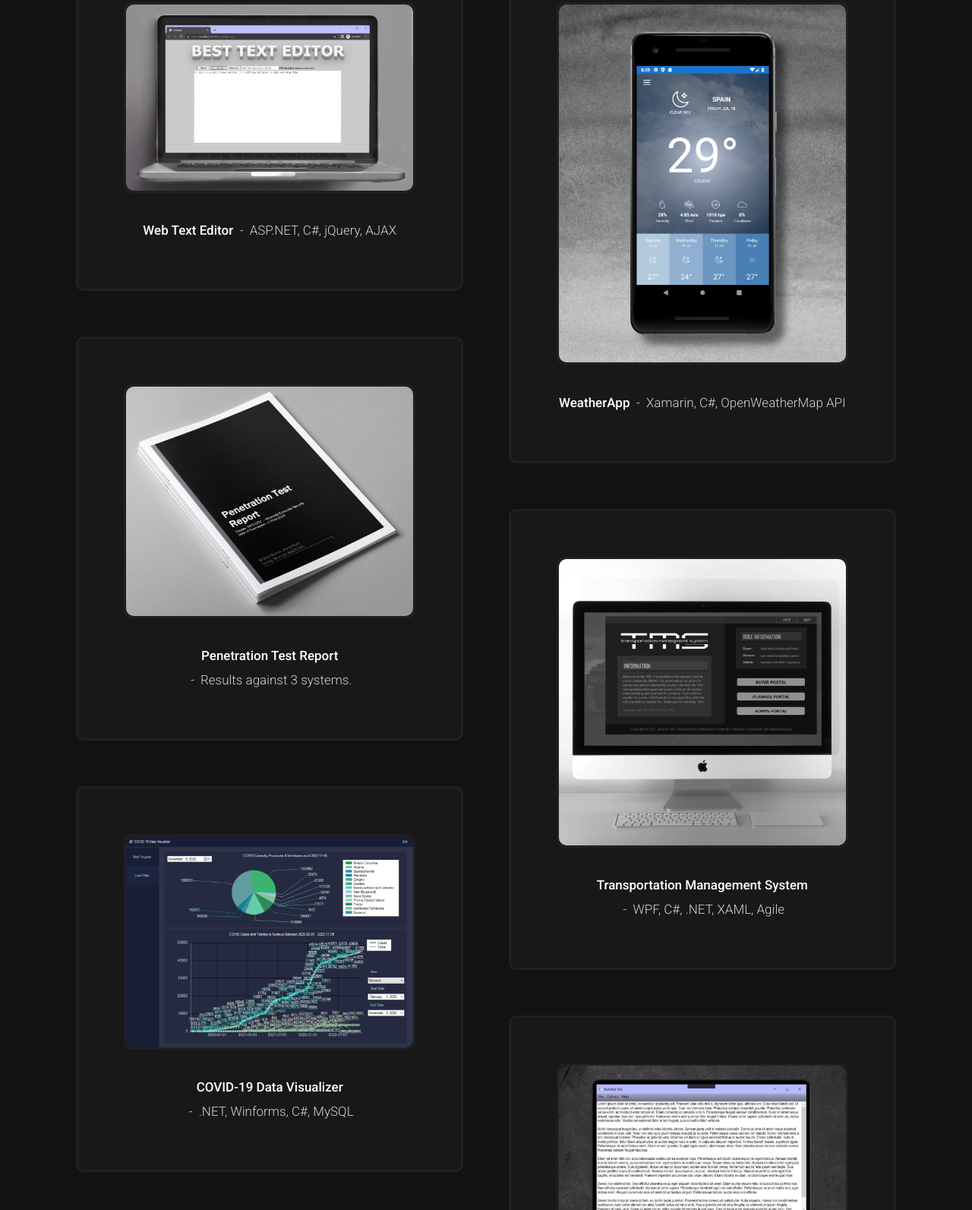
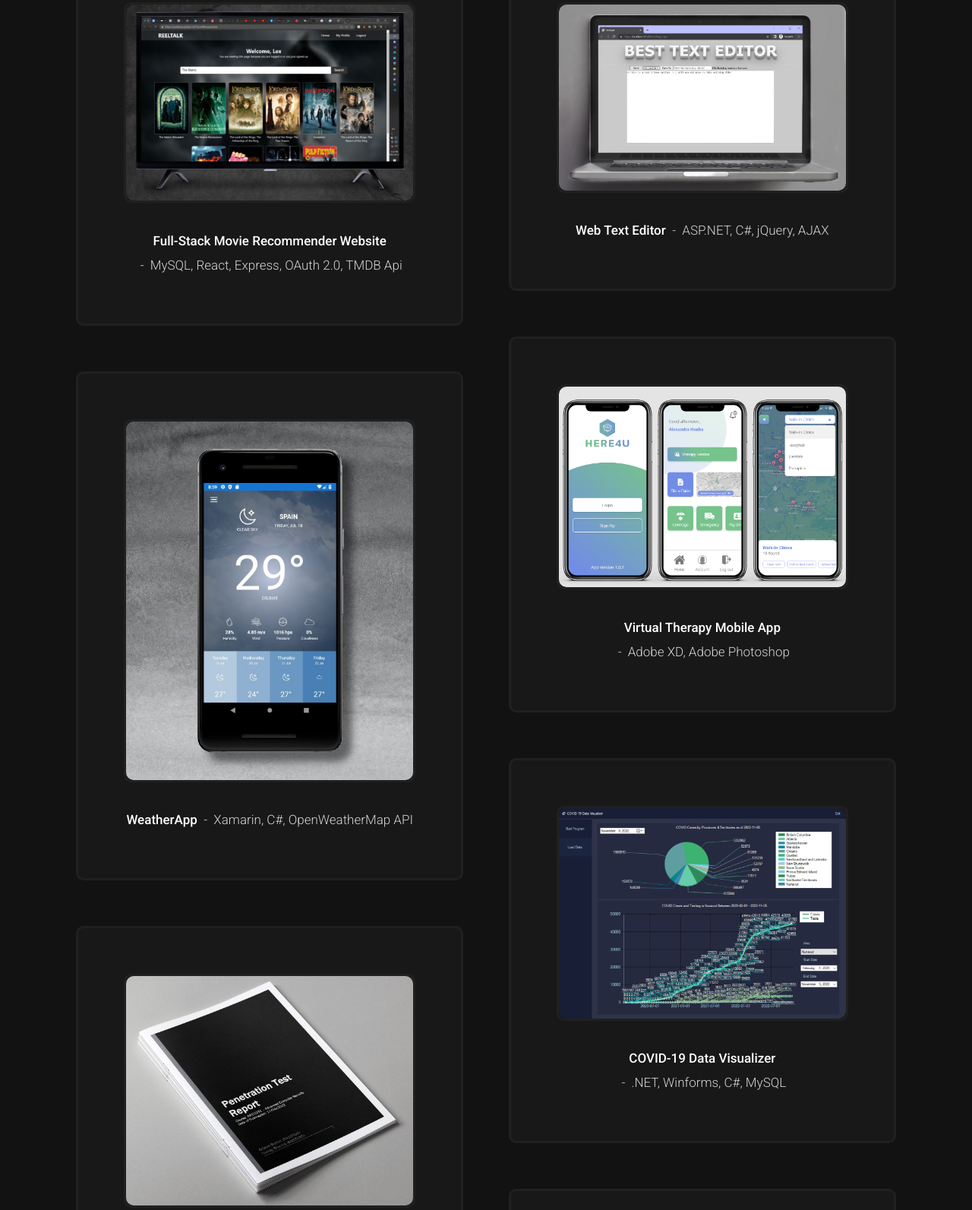
Before and after one commit to bburton0334/site, a plain HTML site: page index.html in a window 1280 px wide. Shown: the part 4165-5758 px from the top of the page at 76% size. Drawn offline with Linux system fonts and the light colour scheme; a web font is replaced by a local one.

Commit message:
added more files and projects

```diff
--- a/index.html
+++ b/index.html
@@ -347,6 +347,32 @@
             <div class="masonry">
                 <div class="grid-sizer"></div>
 
+
+                <div class="masonry__brick" data-aos="fade-up">
+                    <div class="item-folio">
+                        <div class="item-folio__thumb">
+                            <a href="images/portfolio/reeltalk.jpg" class="thumb-link" title="C" data-size="1050x700">
+                                <img src="images/portfolio/reeltalk.jpg"
+                                     srcset="images/portfolio/reeltalk.jpg 1x, images/portfolio/reeltalk.jpg 2x" alt="">
+                            </a>
+                            <a href="https://github.com/bburton0334/reeltalk_client" class="item-folio__project-link" title="project link" target="_blank"></a>
+                        </div>
+
+                        <div class="item-folio__text">
+                            <h4 class="item-folio__title">
+                                Full-Stack Movie Recommender Website
+                            </h4>
+                            <p class="item-folio__cat">
+                                MySQL, React, Express, OAuth 2.0, TMDB Api
+                            </p>
+                        </div>
+
+                        <div class="item-folio__caption">
+                            <p>A full-stack CRUD web app that uses Google sign-in with OAuth and provodes movie recommendations to the user.</p>
+                        </div>
+                    </div>
+                </div>
+
                 <div class="masonry__brick" data-aos="fade-up">
                     <div class="item-folio">
                         <div class="item-folio__thumb">
@@ -375,6 +401,31 @@
                 <div class="masonry__brick" data-aos="fade-up">
                     <div class="item-folio">
                         <div class="item-folio__thumb">
+                            <a href="images/portfolio/gallery/here4u-big.png" class="thumb-link" title="C" data-size="1050x700">
+                                <img src="images/portfolio/here4u.jpg"
+                                     srcset="images/portfolio/here4u.jpg 1x, images/portfolio/here4u.jpg 2x" alt="">
+                            </a>
+                            <a href="https://github.com/bburton0334/here4u" class="item-folio__project-link" title="project link" target="_blank"></a>
+                        </div>
+
+                        <div class="item-folio__text">
+                            <h4 class="item-folio__title">
+                                Virtual Therapy Mobile App
+                            </h4>
+                            <p class="item-folio__cat">
+                                Adobe XD, Adobe Photoshop
+                            </p>
+                        </div>
+
+                        <div class="item-folio__caption">
+                            <p>A UI/UX design mockup for a virtual therapy app called Here4U. This was made for the 2023 Seneca Hackathon.</p>
+                        </div>
+                    </div>
+                </div>
+
+                <div class="masonry__brick" data-aos="fade-up">
+                    <div class="item-folio">
+                        <div class="item-folio__thumb">
                             <a href="images/portfolio/gallery/g-woodcraft.jpg" class="thumb-link" title="WeatherApp" data-size="1050x700">
                                 <img src="images/portfolio/weatherapp.jpg"
                                      srcset="images/portfolio/weatherapp.jpg 1x, images/portfolio/weatherapp@2x.jpg 2x" alt="">
@@ -394,6 +445,33 @@
                         </div>
                     </div>
                 </div> <!-- end masonry__brick -->
+
+                <div class="masonry__brick" data-aos="fade-up">
+                    <div class="item-folio">
+                        <div class="item-folio__thumb">
+                            <a href="images/portfolio/covid-dash.png" class="thumb-link" title="C" data-size="1050x700">
+                                <img src="images/portfolio/covid-dash.png"
+                                     srcset="images/portfolio/covid-dash.png 1x, images/portfolio/covid-dash.png 2x" alt="">
+                            </a>
+                            <a href="https://github.com/bburton0334/canada_covid_data_visualizer" class="item-folio__project-link" title="project link" target="_blank"></a>
+                        </div>
+
+                        <div class="item-folio__text">
+                            <h4 class="item-folio__title">
+                                COVID-19 Data Visualizer
+                            </h4>
+                            <p class="item-folio__cat">
+                                .NET, Winforms, C#, MySQL
+                            </p>
+                        </div>
+
+                        <div class="item-folio__caption">
+                            <p>Interactive Winforms Canadian COVID-19 data Visualizer.</p>
+                        </div>
+                    </div>
+                </div>
+
+
 
                 <div class="masonry__brick" data-aos="fade-up">
                     <div class="item-folio">
@@ -445,30 +523,7 @@
                 </div> <!-- end masonry__brick -->
 
 
-                <div class="masonry__brick" data-aos="fade-up">
-                    <div class="item-folio">
-                        <div class="item-folio__thumb">
-                            <a href="images/portfolio/covid-dash.png" class="thumb-link" title="C" data-size="1050x700">
-                                <img src="images/portfolio/covid-dash.png"
-                                     srcset="images/portfolio/covid-dash.png 1x, images/portfolio/covid-dash.png 2x" alt="">
-                            </a>
-                            <a href="https://github.com/bburton0334/canada_covid_data_visualizer" class="item-folio__project-link" title="project link" target="_blank"></a>
-                        </div>
 
-                        <div class="item-folio__text">
-                            <h4 class="item-folio__title">
-                                COVID-19 Data Visualizer
-                            </h4>
-                            <p class="item-folio__cat">
-                                .NET, Winforms, C#, MySQL
-                            </p>
-                        </div>
-
-                        <div class="item-folio__caption">
-                            <p>Interactive Winforms Canadian COVID-19 data Visualizer.</p>
-                        </div>
-                    </div>
-                </div>
 
 
                 <div class="masonry__brick" data-aos="fade-up">
@@ -498,30 +553,6 @@
 
 
 
-                <div class="masonry__brick" data-aos="fade-up">
-                    <div class="item-folio">
-                        <div class="item-folio__thumb">
-                            <a href="images/portfolio/reeltalk.jpg" class="thumb-link" title="C" data-size="1050x700">
-                                <img src="images/portfolio/reeltalk.jpg"
-                                     srcset="images/portfolio/reeltalk.jpg 1x, images/portfolio/reeltalk.jpg 2x" alt="">
-                            </a>
-                            <a href="https://github.com/bburton0334/reeltalk_client" class="item-folio__project-link" title="project link" target="_blank"></a>
-                        </div>
-
-                        <div class="item-folio__text">
-                            <h4 class="item-folio__title">
-                                Full-Stack Movie Recommender Website
-                            </h4>
-                            <p class="item-folio__cat">
-                                MySQL, React, Express, OAuth 2.0, TMDB Api
-                            </p>
-                        </div>
-
-                        <div class="item-folio__caption">
-                            <p>A full-stack CRUD web app that uses Google sign-in with OAuth and provodes movie recommendations to the user.</p>
-                        </div>
-                    </div>
-                </div>
 
 
             </div> <!-- end masonry -->
```
Also changed, not shown: images/portfolio/gallery/here4u-big.png (added), images/portfolio/here4u.jpg (added), 1 other file.
